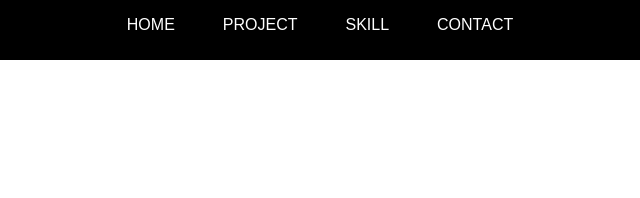
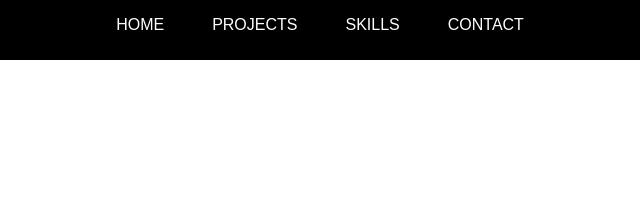
Before and after one commit to sophiemar27/portfolio-site, a plain HTML site: page index.html in a window 1280 px wide. Shown: the top 198 px of the page, 320-960 px from the left. Drawn offline with Linux system fonts and the light colour scheme; a web font is replaced by a local one.

Commit message:
spelling error fixed

```diff
--- a/index.html
+++ b/index.html
@@ -16,8 +16,8 @@
         <nav class="navbar">
             <ul>
                 <li><a href="#home">Home</a></li>
-                <li><a href="#project">Project</a></li>
-                <li><a href="#skill">Skill</a></li>
+                <li><a href="#project">Projects</a></li>
+                <li><a href="#skill">Skills</a></li>
                 <li><a href="#contact">Contact</a></li>
 
             </ul>
@@ -178,9 +178,17 @@ Development and DevOps tools: Git, GitHub, Heroku, Netlify, Visual Studio Code,
                         <li class="tools">Heroku</li>
                         <li class="tools">Ajile</li>
                     </div>
+                </div>
+
+                    <!-- <ul class="dev-tool">
+                        <li class="tools-git">Git</li>
+                        <li class="tools-git">GitHub</li>
+                        <li class="tools-git">Heroku</li>
+                        <li class="tools-git">Ajile</li>
+                    </ul> -->
 
 
-                </div>
+
             </div>
         </section>
         <!-- ****************CONTACT************* -->
```
